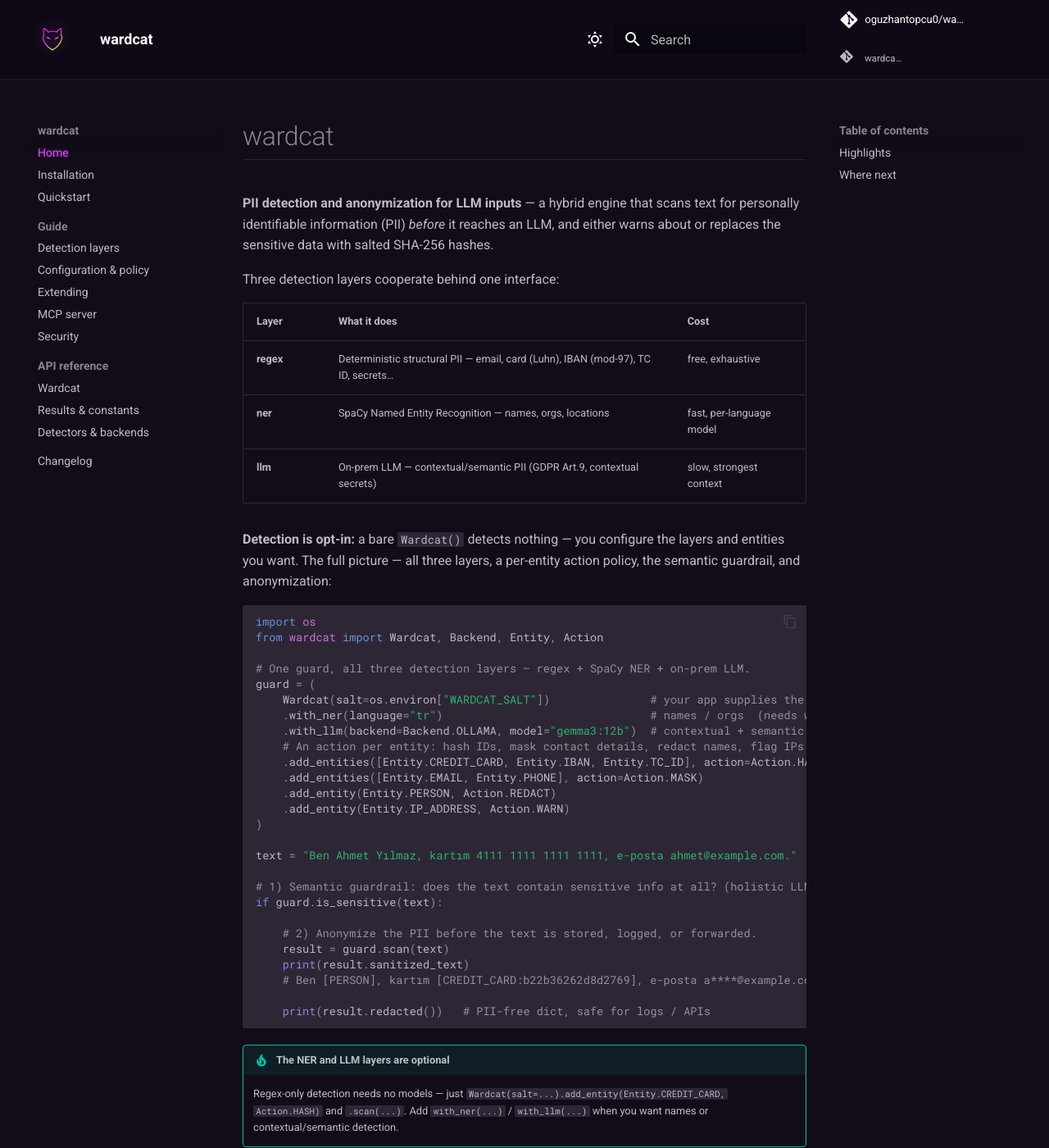
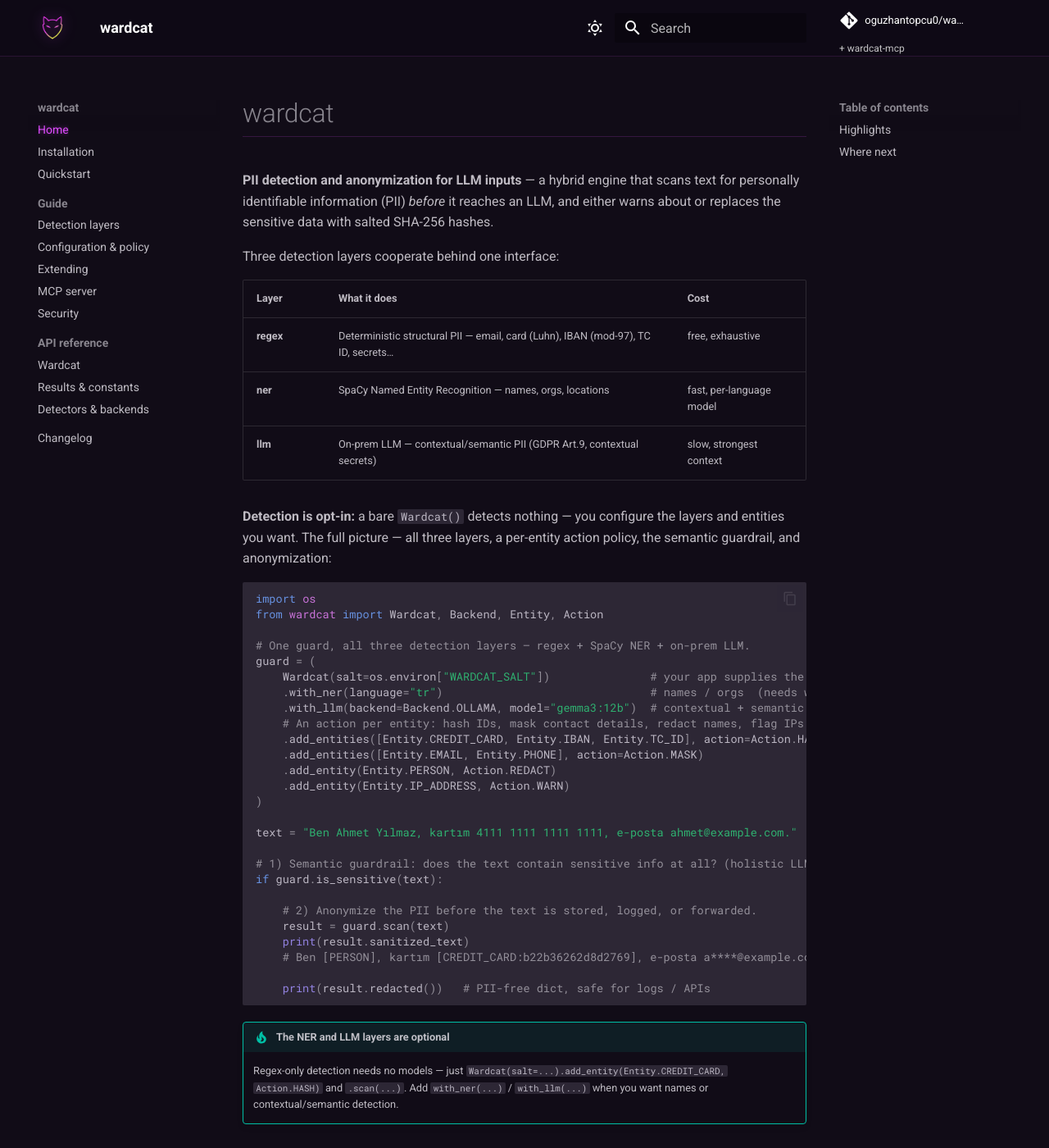
Before and after one commit to oguzhantopcu0/wardcat, an MkDocs documentation site: the page built from docs/index.md, in a window 1280 px wide and 1400 px high. Shown: the whole window at 82% size. Built offline with MkDocs 1.6.1 and Material for MkDocs 9.7.7, drawn with Linux system fonts in a browser that asks for light colours; comment, search, counter and statistics services are not loaded.

Commit message:
docs: fix truncated wardcat-mcp header link (icon-less subtitle, no clip)

```diff
--- a/docs/stylesheets/extra.css
+++ b/docs/stylesheets/extra.css
@@ -49,19 +49,27 @@
   flex-direction: column;
   align-items: flex-start;
   justify-content: center;
-  line-height: 1.15;
+  line-height: 1.1;
 }
 .md-header__source .md-source {
   height: auto;
 }
+/* Compact, icon-less subtitle link. Material clips .md-source__repository by
+   default (overflow:hidden + max-height), which cut the text off — undo that so
+   "wardcat-mcp" shows in full. */
 .md-source--mcp {
-  font-size: 0.58rem;
-  opacity: 0.72;
-}
-.md-source--mcp .md-source__icon svg {
-  height: 0.9rem;
-  width: 0.9rem;
+  font-size: 0.6rem;
+  opacity: 0.75;
+  margin-top: 0.15rem;
 }
 .md-source--mcp:hover {
   opacity: 1;
 }
+.md-source__repository--mcp {
+  margin-left: 0;
+  max-width: none;
+  max-height: none;
+  overflow: visible;
+  white-space: nowrap;
+  line-height: 1.3;
+}
--- a/overrides/partials/source.html
+++ b/overrides/partials/source.html
@@ -22,10 +22,7 @@
   title="wardcat-mcp — MCP server so agents can call wardcat"
   class="md-source md-source--mcp"
 >
-  <div class="md-source__icon md-icon">
-    {% include ".icons/" ~ icon ~ ".svg" %}
-  </div>
-  <div class="md-source__repository">
-    wardcat-mcp
+  <div class="md-source__repository md-source__repository--mcp">
+    + wardcat-mcp
   </div>
 </a>
```
